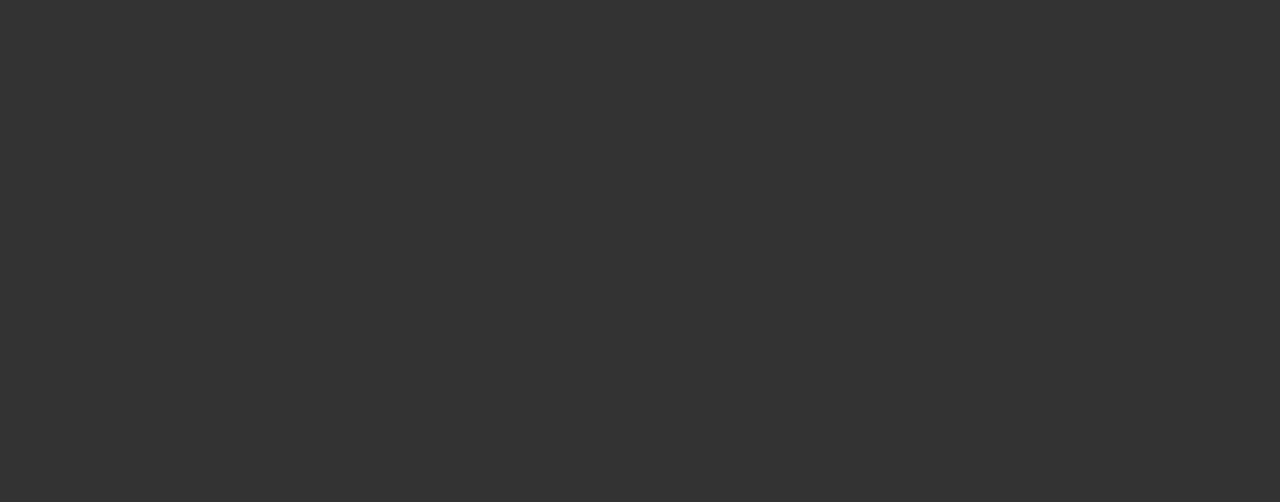
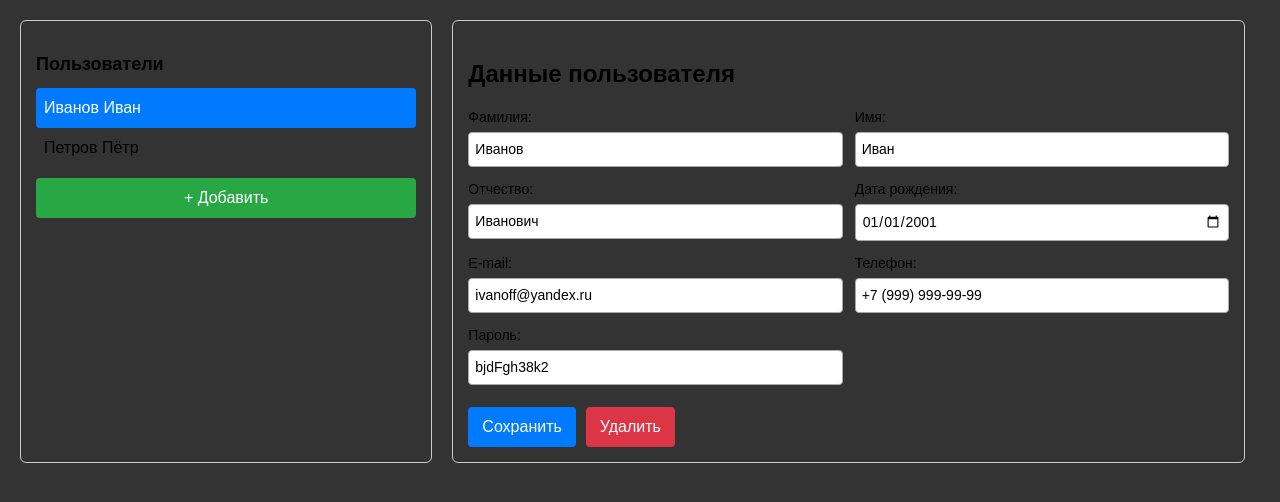
Before and after one commit to IT-BSS/project-admin-web-appp, a Nuxt app in the folder client/: page /components/panelUsers in a window 1280 px wide. Before the commit this address had no page. Shown: the top 502 px of the page. Built offline with nearby package versions, Linux system fonts and the light colour scheme.

Commit message:
adminpanel users add 1

```diff
--- a/client/app/pages/admin/index.vue
+++ b/client/app/pages/admin/index.vue
@@ -1,14 +1,10 @@
 <template>
-  <h1>Здарова заебал это страница админки</h1>
-
-
+  <div>
+    <h1 style="margin: 20px; font-size: 22px">Админ панель</h1>
+    <UsersPanel />
+  </div>
 </template>
 
 <script setup lang="ts">
-
+import UsersPanel from "../components/panelUsers.vue";
 </script>
-
-
-<style scoped lang="scss">
-
-</style>
--- /dev/null
+++ b/client/app/pages/components/panelUsers.vue
@@ -0,0 +1,219 @@
+<template>
+  <div class="users-container">
+    <!-- Список пользователей -->
+    <div class="users-list">
+      <h2>Пользователи</h2>
+      <ul>
+        <li
+          v-for="user in store.users"
+          :key="user.id"
+          :class="{ active: store.selectedUserId === user.id }"
+          @click="store.selectUser(user.id)"
+        >
+          {{ user.lastName }} {{ user.firstName }}
+        </li>
+      </ul>
+      <button class="add-btn" @click="createNewUser">+ Добавить</button>
+    </div>
+
+    <!-- Панель редактирования -->
+    <div class="user-form" v-if="store.selectedUser">
+      <h2>Данные пользователя</h2>
+      <form @submit.prevent="saveUser">
+        <label>
+          Фамилия:
+          <input v-model="form.lastName" />
+        </label>
+        <label>
+          Имя:
+          <input v-model="form.firstName" />
+        </label>
+        <label>
+          Отчество:
+          <input v-model="form.middleName" />
+        </label>
+        <label>
+          Дата рождения:
+          <input type="date" v-model="form.birthDate" />
+        </label>
+        <label>
+          E-mail:
+          <input type="email" v-model="form.email" />
+        </label>
+        <label>
+          Телефон:
+          <input v-model="form.phone" />
+        </label>
+        <label>
+          Пароль:
+          <input v-model="form.password" type="text" />
+        </label>
+
+        <div class="buttons">
+          <button type="submit" class="save-btn">Сохранить</button>
+          <button type="button" class="delete-btn" @click="deleteUser">
+            Удалить
+          </button>
+        </div>
+      </form>
+    </div>
+  </div>
+</template>
+
+<script setup lang="ts">
+import { reactive, watch } from "vue";
+import { useUsersStore, type User } from "../../../stores/users";
+
+const store = useUsersStore();
+const form = reactive<User>({ ...store.selectedUser! });
+watch(
+  () => store.selectedUser,
+  (user) => {
+    if (user) Object.assign(form, user);
+  },
+  { immediate: true }
+);
+
+function saveUser() {
+  store.updateUser({ ...form });
+}
+
+function deleteUser() {
+  if (store.selectedUser) store.deleteUser(store.selectedUser.id);
+}
+
+function createNewUser() {
+  const newUser: User = {
+    id: Date.now(),
+    lastName: "",
+    firstName: "",
+    middleName: "",
+    birthDate: "",
+    email: "",
+    phone: "",
+    password: "",
+  };
+  store.addUser(newUser);
+  store.selectUser(newUser.id);
+}
+</script>
+
+<style scoped>
+.users-container {
+  display: flex;
+  gap: 20px;
+  padding: 20px;
+  font-family: sans-serif;
+}
+
+.users-list {
+  flex: 1;
+  border: 1px solid #ccc;
+  padding: 15px;
+  border-radius: 6px;
+}
+
+.users-list h2 {
+  margin-bottom: 10px;
+  font-size: 18px;
+}
+
+.users-list ul {
+  list-style: none;
+  padding: 0;
+  margin: 0 0 10px 0;
+}
+
+.users-list li {
+  padding: 8px;
+  cursor: pointer;
+  border-radius: 4px;
+}
+
+.users-list li:hover {
+  background: #f0f0f0;
+}
+
+.users-list li.active {
+  background: #007bff;
+  color: white;
+}
+
+.add-btn {
+  display: block;
+  width: 100%;
+  padding: 8px;
+  border: none;
+  background: #28a745;
+  color: white;
+  border-radius: 4px;
+  cursor: pointer;
+}
+
+.add-btn:hover {
+  background: #218838;
+}
+
+.user-form {
+  flex: 2;
+  border: 1px solid #ccc;
+  padding: 15px;
+  border-radius: 6px;
+}
+
+.user-form h2 {
+  margin-bottom: 15px;
+}
+
+.user-form form {
+  display: grid;
+  grid-template-columns: 1fr 1fr;
+  gap: 12px;
+}
+
+.user-form label {
+  display: flex;
+  flex-direction: column;
+  font-size: 14px;
+}
+
+.user-form input {
+  padding: 6px;
+  margin-top: 4px;
+  border: 1px solid #aaa;
+  border-radius: 4px;
+}
+
+.buttons {
+  grid-column: span 2;
+  display: flex;
+  gap: 10px;
+  margin-top: 10px;
+}
+
+.save-btn {
+  background: #007bff;
+  border: none;
+  padding: 8px 14px;
+  color: white;
+  border-radius: 4px;
+  cursor: pointer;
+}
+
+.save-btn:hover {
+  background: #0069d9;
+}
+
+.delete-btn {
+  background: #dc3545;
+  border: none;
+  padding: 8px 14px;
+  color: white;
+  border-radius: 4px;
+  cursor: pointer;
+}
+
+.delete-btn:hover {
+  background: #c82333;
+}
+</style>
--- a/client/app/pages/index.vue
+++ b/client/app/pages/index.vue
@@ -2,8 +2,15 @@
   <div class="page-container">
     <h1>Главная страница</h1>
     <div class="links">
-      <NuxtLink to="/login" class="nav-link">Перейти на страницу входа</NuxtLink>
-      <NuxtLink to="/register" class="nav-link">Перейти на страницу регистрации</NuxtLink>
+      <NuxtLink to="/login" class="nav-link"
+        >Перейти на страницу входа</NuxtLink
+      >
+      <NuxtLink to="/register" class="nav-link"
+        >Перейти на страницу регистрации</NuxtLink
+      >
+      <NuxtLink to="/admin" class="nav-link"
+        >Перейти на страницу админки</NuxtLink
+      >
     </div>
 
     <div class="test-section">
@@ -15,23 +22,22 @@
 </template>
 
 <script setup lang="ts">
-import axios, { AxiosResponse } from "axios"
-import { ref } from "vue"
+import axios, { AxiosResponse } from "axios";
+import { ref } from "vue";
 
-const data = ref<string | null>(null)
-const error = ref<string | null>(null)
+const data = ref<string | null>(null);
+const error = ref<string | null>(null);
 
 async function testResponse() {
   try {
     const response: AxiosResponse<{ message: string }> = await axios.get(
-        "http://localhost:3000/api/hello"
-    )
-    data.value = JSON.stringify(response.data, null, 2)
-    error.value = null
-  }
-  catch (err: any) {
-    error.value = err.message || "Ошибка запроса"
-    data.value = null
+      "http://localhost:3000/api/hello"
+    );
+    data.value = JSON.stringify(response.data, null, 2);
+    error.value = null;
+  } catch (err: any) {
+    error.value = err.message || "Ошибка запроса";
+    data.value = null;
   }
 }
 </script>
@@ -74,7 +80,7 @@
   background-color: white;
   padding: 20px;
   border-radius: 8px;
-  box-shadow: 0 2px 4px rgba(0,0,0,0.1);
+  box-shadow: 0 2px 4px rgba(0, 0, 0, 0.1);
   max-width: 600px;
   margin: 0 auto;
 
--- /dev/null
+++ b/client/stores/users.ts
@@ -0,0 +1,65 @@
+import { defineStore } from "pinia";
+
+export interface User {
+  id: number;
+  lastName: string;
+  firstName: string;
+  middleName: string;
+  birthDate: string;
+  email: string;
+  phone: string;
+  password: string;
+}
+
+export const useUsersStore = defineStore("users", {
+  state: () => ({
+    users: [
+      {
+        id: 1,
+        lastName: "Иванов",
+        firstName: "Иван",
+        middleName: "Иванович",
+        birthDate: "2001-01-01",
+        email: "ivanoff@yandex.ru",
+        phone: "+7 (999) 999-99-99",
+        password: "bjdFgh38k2",
+      },
+      {
+        id: 2,
+        lastName: "Петров",
+        firstName: "Пётр",
+        middleName: "Петрович",
+        birthDate: "1999-05-15",
+        email: "petroff@mail.ru",
+        phone: "+7 (912) 123-45-67",
+        password: "abc123xyz",
+      },
+    ] as User[],
+    selectedUserId: 1,
+  }),
+
+  getters: {
+    selectedUser(state): User | undefined {
+      return state.users.find((u) => u.id === state.selectedUserId);
+    },
+  },
+
+  actions: {
+    selectUser(id: number) {
+      this.selectedUserId = id;
+    },
+    addUser(user: User) {
+      this.users.push({ ...user, id: Date.now() });
+    },
+    updateUser(updated: User) {
+      const idx = this.users.findIndex((u) => u.id === updated.id);
+      if (idx !== -1) this.users[idx] = updated;
+    },
+    deleteUser(id: number) {
+      this.users = this.users.filter((u) => u.id !== id);
+      if (this.selectedUserId === id) {
+        this.selectedUserId = this.users.length ? this.users[0].id : 0;
+      }
+    },
+  },
+});
```
Also changed, not shown: client/app/pages/login.disabled.vue (renamed from client/app/pages/login.vue), client/app/pages/register.disabled.vue (renamed from client/app/pages/register.vue).
